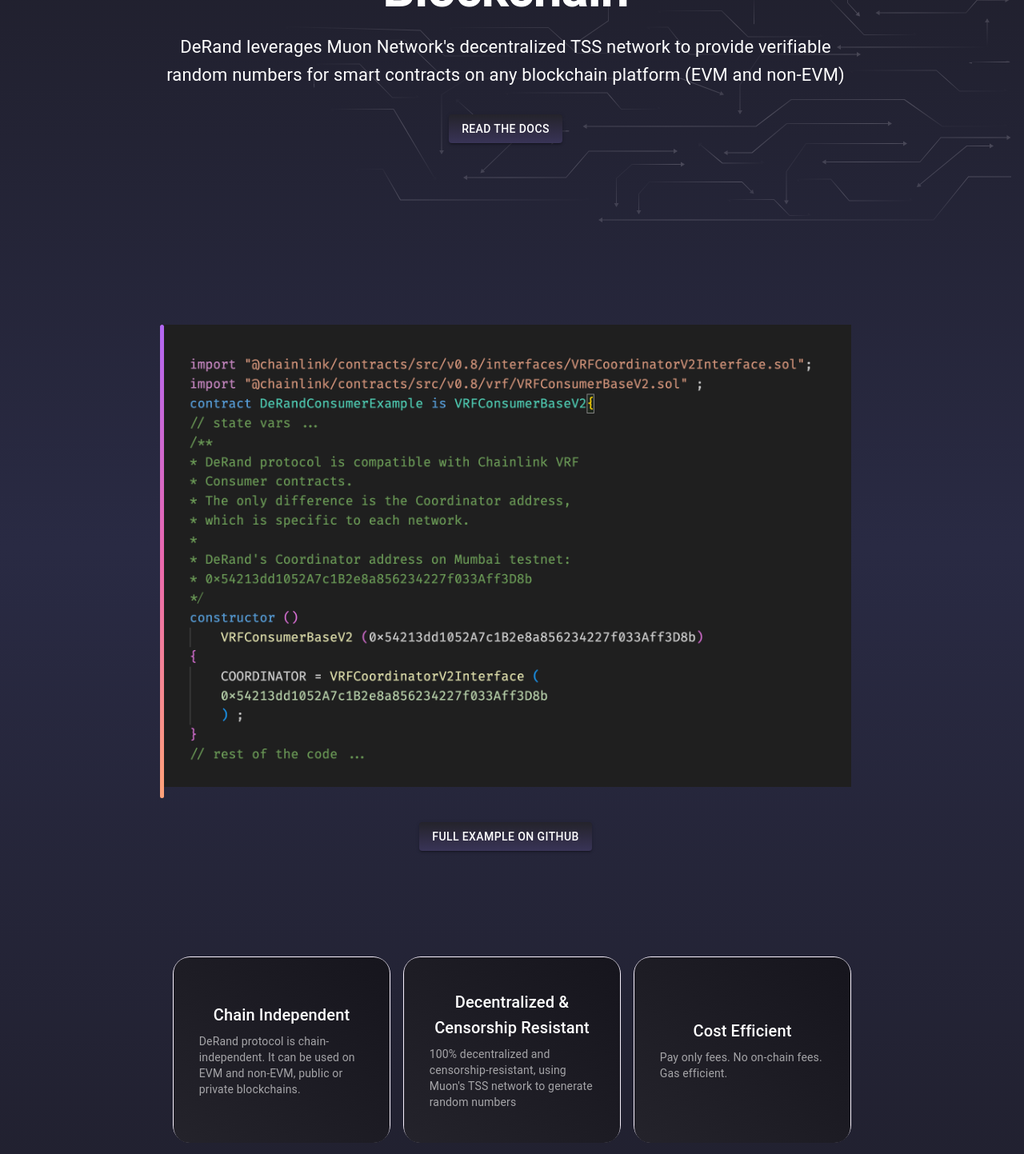
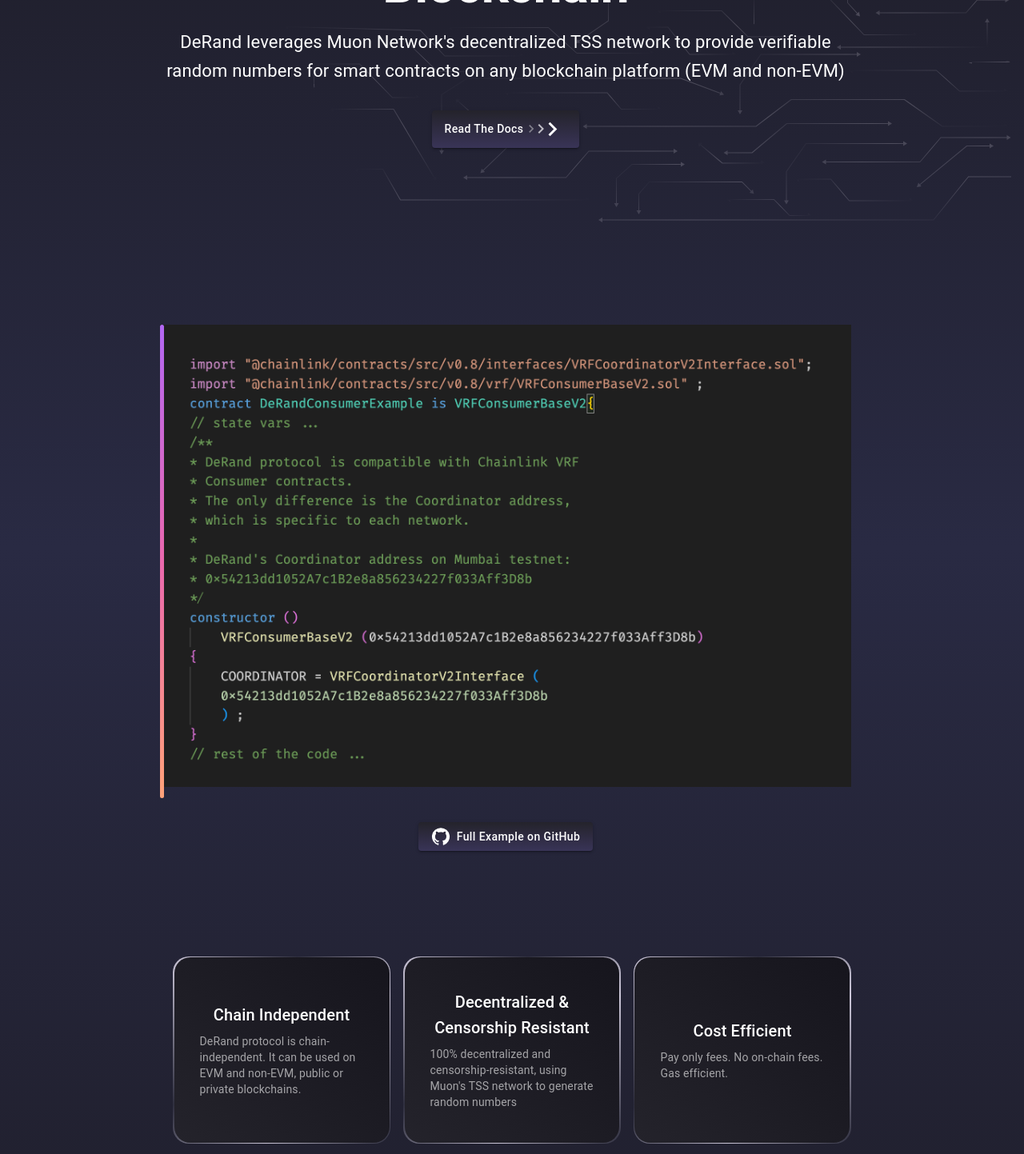
Before and after one commit to derand-protocol/derand-ui, a React (Create React App) app: page / in a window 1280 px wide. Shown: the part 480-1923 px from the top of the page at 80% size. Built offline with nearby package versions, Linux system fonts and the light colour scheme.

Commit message:
update style

```diff
--- a/src/components/MainPage/Editor.js
+++ b/src/components/MainPage/Editor.js
@@ -1,6 +1,7 @@
 import React from 'react';
 import { Button, Box } from '@mui/material';
 import { styled } from '@mui/system';
+import GitHubIcon from '@mui/icons-material/GitHub';
 
 // Custom styled Box with gradient border
 const GradientBorderBox = styled(Box)({
@@ -14,7 +15,7 @@
     bottom: 0,
     left: 0,
     width: '5px', // Width of the gradient border
-    height:'90%',
+    height: '90%',
     background: 'linear-gradient(180deg, #B267F3, #EA68AD, #FFA279)',
     borderRadius: '5px',
   }
@@ -25,7 +26,7 @@
     <GradientBorderBox>
       {/* Image */}
       <img
-        src="/Editor.png" // Replace with your image path
+        src="/Editor.png"
         alt="Descriptive Alt Text"
         style={{ maxWidth: '100%', height: 'auto', paddingBottom: '40px' }}
       />
@@ -33,13 +34,22 @@
       <Button
         variant="contained"
         color="primary"
-        sx={{ backgroundImage: 'linear-gradient(180deg, #24232B, #393457)', color: 'white' }}
+        sx={{
+          backgroundImage: 'linear-gradient(180deg, #24232B, #393457)',
+          color: 'white',
+          textTransform: 'none',
+          '& .MuiButton-label': {
+            display: 'flex',
+            alignItems: 'center',
+          },
+          '& .MuiSvgIcon-root': {
+            marginRight: '8px', // Adjust the margin between the icon and text
+          },
+        }}
+        href="https://github.com/derand-protocol/derand-contracts/blob/main/contracts/examples/DeRandConsumerExample.sol"
+        target="_blank"
       >
-        <a href="https://github.com/derand-protocol/derand-contracts/blob/main/contracts/examples/DeRandConsumerExample.sol"
-           target="_blank"
-           style={{ textDecoration: 'none', color: 'inherit' }}>
-          Full Example on GitHub
-        </a>
+        <GitHubIcon /> Full Example on GitHub
       </Button>
     </GradientBorderBox>
   );
--- a/src/components/MainPage/Features.js
+++ b/src/components/MainPage/Features.js
@@ -5,13 +5,13 @@
 // Custom styled Box with gradient border
 const GradientBorderBox = styled(Box)({
   height: '200px',
-  borderRadius: '22px', // slightly larger to accommodate border
-  background: 'linear-gradient(90deg, #F8F1FE 0%, #F8F2FD 100%, #F8F1FE 0%)',
+  borderRadius: '20px', // slightly larger to accommodate border
+  background: 'linear-gradient(130deg,#CDC8DA, #2F2F3F,#CDC8DA, #2F2F3F)',
   display: 'flex',
   justifyContent: 'center',
   //boxShadow: '0 0 0 2px', // Shadow offset
   alignItems: 'center',
-  padding:'16.5px .75px 16.7px .75px',
+  padding:'16.5px 1.5px 17px 1.5px',
 });
 
 // Box for content
--- a/src/components/MainPage/mainContent.js
+++ b/src/components/MainPage/mainContent.js
@@ -1,5 +1,6 @@
 import React from 'react';
 import { Typography, Box, Grid, Button } from '@mui/material';
+import KeyboardArrowRightIcon from '@mui/icons-material/KeyboardArrowRight';
 
 function MainContent() {
   return (
@@ -41,8 +42,11 @@
           on any blockchain platform (EVM and non-EVM)
         </Typography>
         <Box sx={{ mt: { xs: 2, md: 4 }, textAlign: 'center' }}> {/* Responsive margin top */}
-              <Button variant="contained" sx={{ backgroundImage: 'linear-gradient(180deg, #24232B, #393457)', color: 'white' }}>
-              Read The Docs
+          <Button variant="contained" sx={{ backgroundImage: 'linear-gradient(180deg, #24232B, #393457)', color: 'white', textTransform: 'none' }}>
+            Read The Docs{" "}
+            <KeyboardArrowRightIcon fontSize="small" style={{ color: '#81808B', marginRight: '-10px' }} />
+            <KeyboardArrowRightIcon fontSize="medium" style={{ color: '#BFBEC5', marginRight: '-15px' }} />
+            <KeyboardArrowRightIcon fontSize="large" style={{ color: 'white' }} />
           </Button>
         </Box>
       </Grid>
```
Lines whose indentation alone changed are shown as unchanged.
